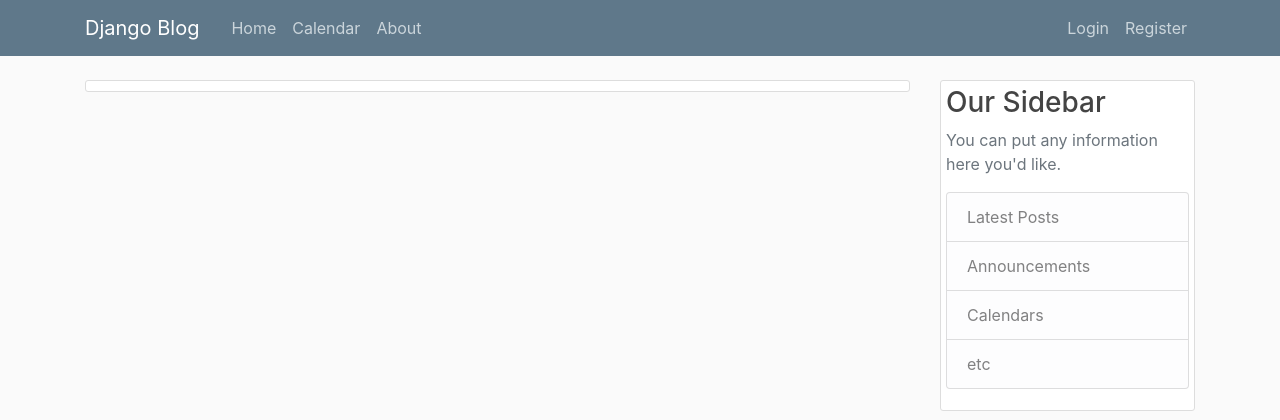
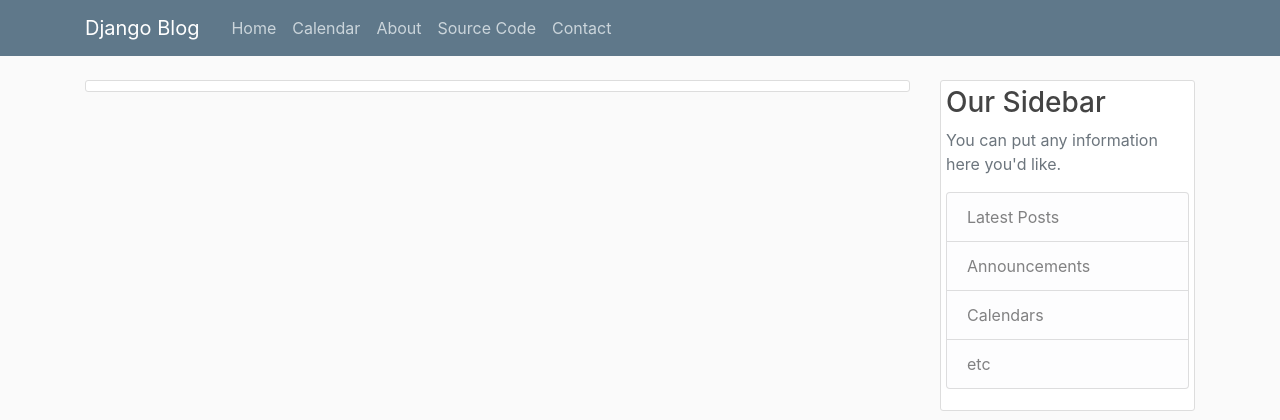
Before and after one commit to dostonhamrakulov/django-calendar-contribution-app, a Django app: template calendar_blog/templates/calendar_blog/home.html in a window 1280 px wide. Shown: the top 420 px of the page. Run offline with Django 3.2, Linux system fonts and the light colour scheme; the template is opened without the code that fills it, so the values that code supplies are empty; parts of the project's set-up code (start-up, migrations or seed data) failed here and were passed over; some libraries are stand-ins or nearby versions.

Commit message:
Contact page

```diff
--- a/calendar_blog/templates/calendar_blog/base.html
+++ b/calendar_blog/templates/calendar_blog/base.html
@@ -86,12 +86,14 @@
               <a class="nav-item nav-link" href="{% url 'blog-home' %}">Home</a>
               <a class="nav-item nav-link" href="{% url 'blog-calendar' %}">Calendar</a>
               <a class="nav-item nav-link" href="{% url 'blog-about' %}">About</a>
+              <a class="nav-item nav-link" href="{% url 'blog-source_code' %}">Source Code</a>
+              <a class="nav-item nav-link" href="{% url 'blog-contact' %}">Contact</a>
             </div>
             <!-- Navbar Right Side -->
-            <div class="navbar-nav">
+            <!-- <div class="navbar-nav">
               <a class="nav-item nav-link" href="#">Login</a>
               <a class="nav-item nav-link" href="#">Register</a>
-            </div>
+            </div> -->
           </div>
         </div>
       </nav>
--- /dev/null
+++ b/calendar_blog/templates/calendar_blog/contact.html
@@ -0,0 +1,4 @@
+{% extends "calendar_blog/base.html" %}
+{% block content %}
+    <h1>About Page</h1>
+{% endblock content %}
--- a/calendar_blog/urls.py
+++ b/calendar_blog/urls.py
@@ -5,4 +5,6 @@ urlpatterns = [
     path('', views.home, name='blog-home'),
     path('about/', views.about, name='blog-about'),
     path('calendar/', views.calendarr, name='blog-calendar'),
+    path('calendar/', views.calendarr, name='blog-contact'),
+    path('calendar/', views.calendarr, name='blog-source_code'),
 ]
--- a/calendar_blog/views.py
+++ b/calendar_blog/views.py
@@ -80,3 +80,9 @@ def calendarr(request):
     'dekabr19':json_12_["deutsch"]
     }
     return render(request, 'calendar_blog/calendar.html', context)
+
+def contact(request):
+    return render(request, 'calendar_blog/contact.html', {'title': 'Contact'})
+
+def source-code(request):
+    return render(request, 'calendar_blog/source-code.html', {'title': 'Contact'})
```
